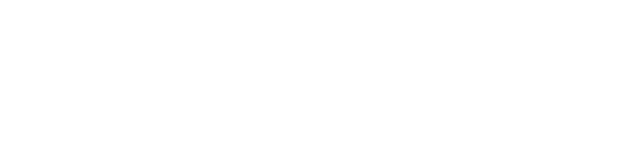
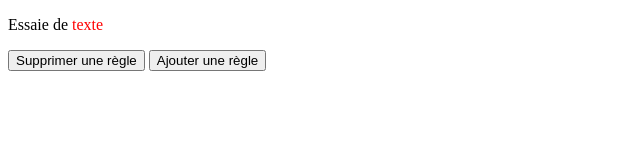
Before and after one commit to Max-mich/POO-JS, a plain HTML site: page index.html in a window 1280 px wide. Shown: the whole page, without its empty margins (0-640 px from the left). Drawn offline with Linux system fonts and the light colour scheme.

Commit message:
modif color

```diff
--- a/index.html
+++ b/index.html
@@ -7,6 +7,10 @@
     <title>Document</title>
   </head>
   <body>
+    <p>Essaie de <span>texte</span></p>
+    <input type="button" value="Supprimer une règle" onclick="supprime()" />
+    <input type="button" value="Ajouter une règle" onclick="ajoute()" />
+
     <script src="index.js"></script>
   </body>
 </html>
--- a/index.js
+++ b/index.js
@@ -33,3 +33,16 @@ Revue.prototype = Object.create(Document.prototype);
 Dictionnaire.prototype = Object.create(Document.prototype);
 let livre = new Livre(100, "Bob", "Max", 150);
 console.log(livre);
+
+// Change random Color
+
+const texte = document.querySelector("p span");
+texte.style.color = "#FF0000";
+
+function ajoute() {
+  const randomColor = Math.floor(Math.random() * 16777215).toString(16);
+  texte.style.color = "#" + randomColor;
+}
+function supprime() {
+  texte.style.color = "#FF0000";
+}
```
